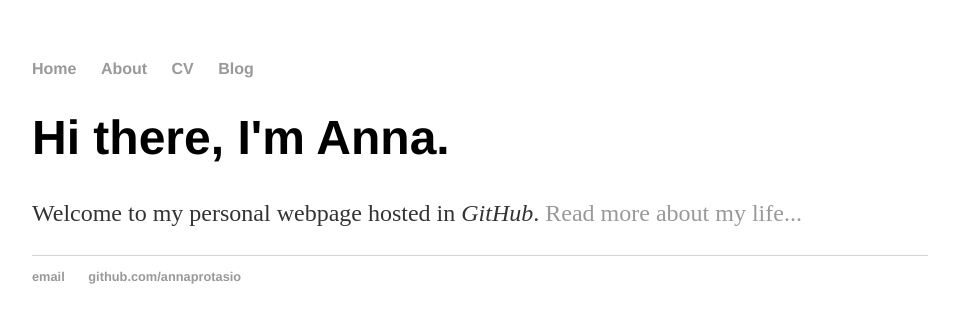
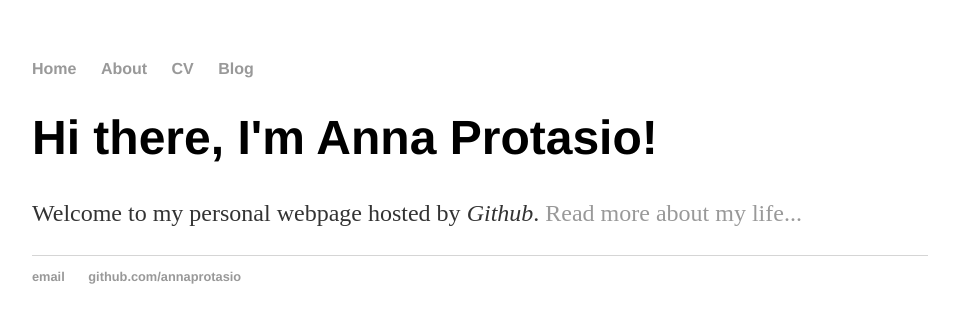
Before and after one commit to annaprotasio/simple_website, a Jekyll site: the page built from index.html, in a window 1280 px wide. Shown: the top 323 px of the page, without its empty margins (160-1119 px from the left). Built offline with Jekyll 4.4.1, drawn with Linux system fonts in a browser that asks for light colours.

Commit message:
Update index.html

```diff
--- a/index.html
+++ b/index.html
@@ -1,30 +1,8 @@
-<!DOCTYPE html>
-<html>
-	<head>
-		<title>Anna V. Protasio</title>
-		<!-- link to main stylesheet -->
-		<link rel="stylesheet" type="text/css" href="/css/main.css">
-	</head>
-	<body>
-		<nav>
-    		<ul>
-        		<li><a href="/">Home</a></li>
-	        	<li><a href="/about">About</a></li>
-        		<li><a href="/cv">CV</a></li>
-        		<li><a href="/blog">Blog</a></li>
-    		</ul>
-		</nav>
-		<div class="container">
-    		<div class="blurb">
-        		<h1>Hi there, I'm Anna.</h1>
-				<p>Welcome to my personal webpage hosted in <em>GitHub</em>. <a href="/about">Read more about my life...</a></p>
-    		</div><!-- /.blurb -->
-		</div><!-- /.container -->
-		<footer>
-    		<ul>
-        		<li><a href="mailto:avp25@cam.ac.uk">email</a></li>
-        		<li><a href="https://github.com/annaprotasio">github.com/annaprotasio</a></li>
-			</ul>
-		</footer>
-	</body>
-</html>
+---
+layout: default
+title: Anna V. Protasio, PhD
+---
+<div class="blurb">
+	<h1>Hi there, I'm Anna Protasio!</h1>
+	<p>Welcome to my personal webpage hosted by <em>Github</em>. <a href="/about">Read more about my life...</a></p>
+</div><!-- /.blurb -->
```
